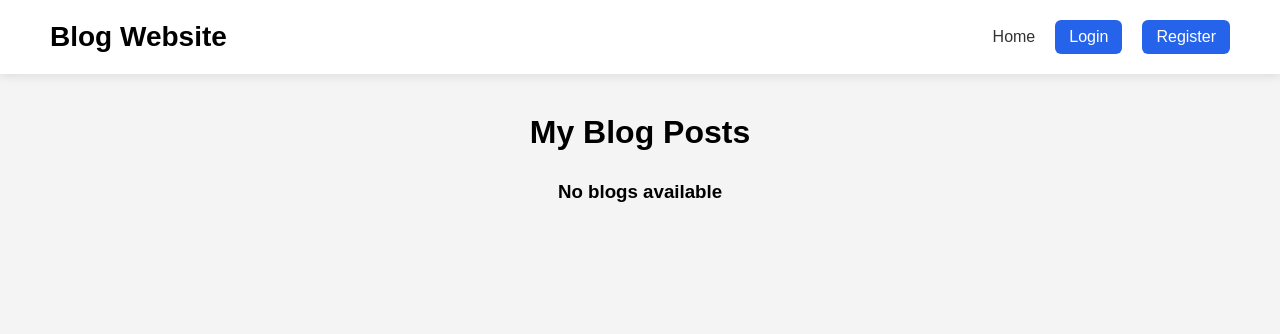
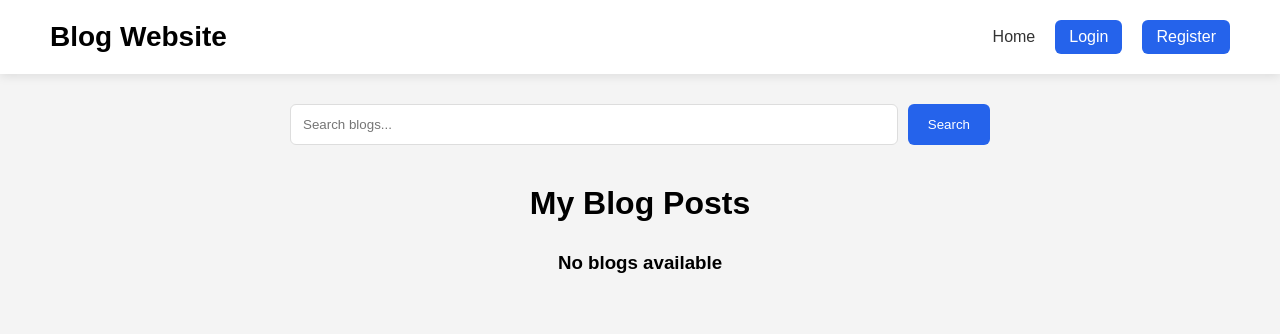
Before and after one commit to Sunilgaru1/blog-site, a Django app: page / in a window 1280 px wide. Shown: the top 334 px of the page. Run offline with Django 5.2, Linux system fonts and the light colour scheme; data that the repository does not hold is empty.

Commit message:
Added Search bar

```diff
--- a/blog/templates/blog/blog_index.html
+++ b/blog/templates/blog/blog_index.html
@@ -5,6 +5,7 @@ Home
 {% endblock %}
 
 {% block body %}
+
 
 <style>
     *{
@@ -139,6 +140,57 @@ Home
 
     </div>
 </nav>
+<style>
+    .search-container{
+        max-width:700px;
+        margin:30px auto;
+    }
+
+    .search-container form{
+        display:flex;
+        gap:10px;
+    }
+
+    .search-container input{
+        flex:1;
+        padding:12px;
+        border:1px solid #ddd;
+        border-radius:6px;
+    }
+
+    .search-container button{
+        padding:12px 20px;
+        border:none;
+        border-radius:6px;
+        background:#2563eb;
+        color:white;
+        cursor:pointer;
+    }
+</style>
+<div class="search-container">
+
+    <form method="GET">
+
+        <input
+            type="text"
+            name="q"
+            placeholder="Search blogs..."
+            value="{{ query|default:'' }}"
+        >
+
+        <button type="submit">
+            Search
+        </button>
+
+    </form>
+
+</div>
+{% if query %}
+    <h3 style="text-align:center;">
+        Results for "{{ query }}"
+    </h3>
+{% endif %}
+
 
 <!-- BLOG LIST -->
 <div class="container">
--- a/blog/views.py
+++ b/blog/views.py
@@ -14,9 +14,24 @@ from django.contrib.auth import login
 # Create your views here.
 
 def BlogView(request):
-    blogdata = BlogModel.objects.order_by('-created')
 
-    return render(request,'blog/blog_index.html',{'blogdata':blogdata})
+    query = request.GET.get('q')
+
+    if query:
+        blogdata = BlogModel.objects.filter(
+            title__icontains=query
+        ).order_by('-created')
+    else:
+        blogdata = BlogModel.objects.all().order_by('-created')
+
+    return render(
+        request,
+        'blog/blog_index.html',
+        {
+            'blogdata': blogdata,
+            'query': query
+        }
+    )
 
 @login_required
 def CreateBlog(request):
```
Also changed, not shown: blog/templates/blog/blog_detail.html (+7 -1 lines), blog/urls.py (line endings or trailing spaces).
